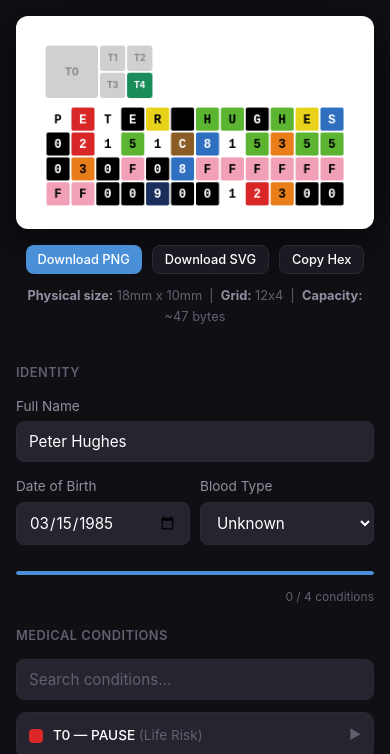
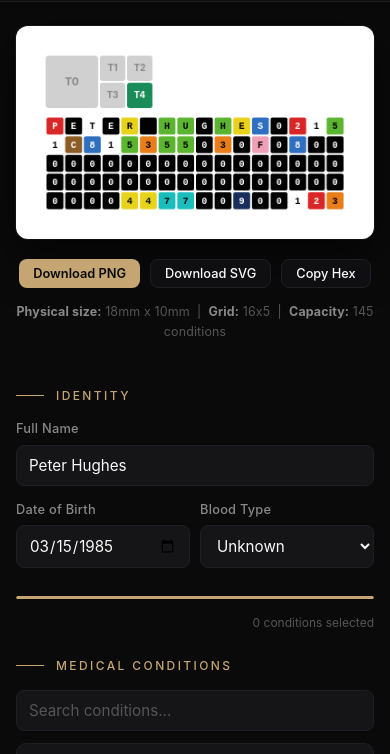
Before and after one commit to poncdashphughes/mediglyph-code, a website built with Vite: page index.html in a window 390 px wide. Shown: the part 55-809 px from the top of the page. Built offline with nearby package versions, Linux system fonts and the light colour scheme; a web font is replaced by a local one.

Commit message:
MediglyphCode v2.0: expanded capacity and brand restyle
- Bitfield encoding replaces 4-condition limit — all 145 conditions
  can now be encoded simultaneously using a 19-byte (152-bit) bitfield
- Grid expanded from 12×4 to 16×5 (80 cells, 40 bytes) within the
  same 18mm × 10mm physical dimensions
- Phone field expanded from 8 to 12 BCD digits for full international
  numbers
- Image decoder rewritten with 6-point mid-edge sampling and majority
  voting for reliable reads on smaller cells
- Full brand restyle: gold accent (#c5a572), Instrument Serif +
  Satoshi typography, #0a0a0b background, considered transitions

Co-Authored-By: Claude Opus 4.6 <noreply@anthropic.com>

```diff
--- a/index.html
+++ b/index.html
@@ -3,7 +3,7 @@
 <head>
   <meta charset="UTF-8">
   <meta name="viewport" content="width=device-width, initial-scale=1.0, viewport-fit=cover">
-  <meta name="theme-color" content="#0f0f14">
+  <meta name="theme-color" content="#0a0a0b">
   <meta name="apple-mobile-web-app-capable" content="yes">
   <meta name="apple-mobile-web-app-status-bar-style" content="black-translucent">
   <title>MediglyphCode</title>
@@ -21,7 +21,7 @@
         <span style="background: var(--tier-4)"></span>
       </div>
       MediglyphCode
-      <span class="version-badge">v1.2</span>
+      <span class="version-badge">v2.0</span>
     </div>
     <div class="tabs">
       <button class="tab active" data-tab="encoder">Encode</button>
@@ -44,8 +44,8 @@
         </div>
         <div class="preview-info">
           <strong>Physical size:</strong> 18mm x 10mm &nbsp;|&nbsp;
-          <strong>Grid:</strong> 12x4 &nbsp;|&nbsp;
-          <strong>Capacity:</strong> ~47 bytes
+          <strong>Grid:</strong> 16x5 &nbsp;|&nbsp;
+          <strong>Capacity:</strong> 145 conditions
         </div>
       </div>
 
@@ -79,7 +79,7 @@
 
         <!-- Capacity -->
         <div class="capacity-bar"><div class="capacity-fill" id="capacityFill"></div></div>
-        <div class="capacity-text" id="capacityText">0 / 4 conditions</div>
+        <div class="capacity-text" id="capacityText">0 conditions selected</div>
 
         <!-- Conditions -->
         <div class="section-title">Medical Conditions</div>
--- a/src/core/binary.ts
+++ b/src/core/binary.ts
@@ -1,6 +1,6 @@
 import type { PatientData, DecodedResult } from './types';
 import { BLOOD_TYPES } from './palette';
-import { CONDITIONS_MAP } from './conditions';
+import { CONDITIONS_MAP, CONDITION_BIT_INDEX, BIT_INDEX_TO_CODE, TOTAL_SELECTABLE_CONDITIONS } from './conditions';
 
 /**
  * Encode a character (A-Z, 0-9, space) as a 6-bit value.
@@ -53,24 +53,29 @@ function unpackName(bytes: number[]): string {
   return chars.join('').trim();
 }
 
+/** Number of bytes needed for condition bitfield */
+const BITFIELD_BYTES = 19; // 152 bits, covers all 145 selectable conditions
+
+/** Number of BCD bytes for phone (12 digits) */
+const PHONE_BYTES = 6;
+
 /**
  * Encode patient data into a byte array.
  *
- * Format (24 bytes = 48 nibbles = 12×4 grid):
- *   Byte 0:      Version (0x12 for v1.2)
- *   Byte 1:      Flags (tier presence bitmask)
- *   Bytes 2-10:  Name (12 chars, 6-bit packed into 9 bytes)
- *   Bytes 11-13: DOB (YY, MM, DD)
- *   Byte 14:     Blood type index (0-8)
- *   Bytes 15-18: Condition codes (up to 4, padded with 0xFF)
- *   Bytes 19-22: Phone (last 8 digits as BCD)
- *   Byte 23:     Reserved (0x00)
+ * Format v2.0 (40 bytes = 80 nibbles = 16×5 grid):
+ *   Byte 0:       Version (0x20 for v2.0)
+ *   Byte 1:       Flags (tier presence bitmask)
+ *   Bytes 2-10:   Name (12 chars, 6-bit packed into 9 bytes)
+ *   Bytes 11-13:  DOB (YY, MM, DD)
+ *   Byte 14:      Blood type index (0-8)
+ *   Bytes 15-33:  Condition bitfield (19 bytes = 152 bits)
+ *   Bytes 34-39:  Phone (12 digits as BCD, 6 bytes)
  */
 export function encodePatientData(patient: PatientData): number[] {
   const data: number[] = [];
 
   // Byte 0: Version
-  data.push(0x12);
+  data.push(0x20);
 
   // Byte 1: Flags
   let flags = 0;
@@ -97,31 +102,33 @@ export function encodePatientData(patient: PatientData): number[] {
   // Byte 14: Blood type
   data.push(patient.blood);
 
-  // Bytes 15-18: Conditions (up to 4)
-  const allConditions = [
-    ...patient.tier0.map(c => parseInt(c, 16)),
-    ...patient.tier1.map(c => parseInt(c, 16)),
-    ...patient.tier2.map(c => parseInt(c, 16)),
-    ...patient.tier3.map(c => parseInt(c, 16)),
-  ].slice(0, 4);
+  // Bytes 15-33: Condition bitfield (19 bytes)
+  const bitfield = new Uint8Array(BITFIELD_BYTES);
+  const allCodes = [
+    ...patient.tier0,
+    ...patient.tier1,
+    ...patient.tier2,
+    ...patient.tier3,
+  ];
+  for (const code of allCodes) {
+    const bitIdx = CONDITION_BIT_INDEX[code];
+    if (bitIdx !== undefined) {
+      const byteIdx = Math.floor(bitIdx / 8);
+      const bitPos = 7 - (bitIdx % 8);
+      bitfield[byteIdx] |= (1 << bitPos);
+    }
+  }
+  data.push(...bitfield);
 
-  while (allConditions.length < 4) {
-    allConditions.push(0xFF);
-  }
-  data.push(...allConditions);
-
-  // Bytes 19-22: Phone (last 8 digits as BCD)
-  const phoneDigits = patient.phone.replace(/\D/g, '').slice(-8).padStart(8, '0');
-  for (let i = 0; i < 4; i++) {
+  // Bytes 34-39: Phone (up to 12 digits as BCD)
+  const phoneDigits = patient.phone.replace(/\D/g, '').slice(-(PHONE_BYTES * 2)).padStart(PHONE_BYTES * 2, '0');
+  for (let i = 0; i < PHONE_BYTES; i++) {
     const high = parseInt(phoneDigits[i * 2]) || 0;
     const low = parseInt(phoneDigits[i * 2 + 1]) || 0;
     data.push((high << 4) | low);
   }
 
-  // Byte 23: Reserved
-  data.push(0x00);
-
-  // Total: 24 bytes = 48 nibbles = 12×4 grid
+  // Total: 40 bytes = 80 nibbles = 16×5 grid
   return data;
 }
 
@@ -133,7 +140,7 @@ export function dataToColorCells(data: number[]): number[] {
     cells.push((byte >> 4) & 0x0F);
     cells.push(byte & 0x0F);
   }
-  return cells.slice(0, 48); // 12×4
+  return cells.slice(0, 80); // 16×5
 }
 
 /** Decode nibbles back into patient data */
@@ -172,29 +179,35 @@ export function decodeColorData(nibbles: number[]): DecodedResult {
   // Blood type (byte 14)
   result.blood = BLOOD_TYPES[bytes[14]] || 'Unknown';
 
-  // Conditions (bytes 15-18)
-  for (let i = 15; i < 19; i++) {
-    const code = bytes[i];
-    if (code !== 0xFF && code !== 0xEE) {
-      const hexCode = code.toString(16).padStart(2, '0');
-      const label = CONDITIONS_MAP[hexCode] || hexCode;
-      if (code < 0x10) result.tier0.push(label);
-      else if (code < 0x38) result.tier1.push(label);
-      else if (code < 0x70) result.tier2.push(label);
-      else if (code < 0x8e) result.tier3.push(label);
+  // Conditions (bytes 15-33, bitfield)
+  for (let bitIdx = 0; bitIdx < TOTAL_SELECTABLE_CONDITIONS; bitIdx++) {
+    const byteIdx = 15 + Math.floor(bitIdx / 8);
+    const bitPos = 7 - (bitIdx % 8);
+    if (byteIdx < bytes.length && (bytes[byteIdx] >> bitPos) & 1) {
+      const code = BIT_INDEX_TO_CODE[bitIdx];
+      if (code) {
+        const label = CONDITIONS_MAP[code] || code;
+        const codeNum = parseInt(code, 16);
+        if (codeNum < 0x10) result.tier0.push(label);
+        else if (codeNum < 0x38) result.tier1.push(label);
+        else if (codeNum < 0x70) result.tier2.push(label);
+        else if (codeNum < 0x8e) result.tier3.push(label);
+      }
     }
   }
 
-  // Phone (bytes 19-22)
+  // Phone (bytes 34-39, 12 BCD digits)
   let phoneDigits = '';
-  for (let i = 19; i < 23 && i < bytes.length; i++) {
+  for (let i = 34; i < 40 && i < bytes.length; i++) {
     const byte = bytes[i];
     if (byte !== 0xEE) {
       phoneDigits += (byte >> 4).toString();
       phoneDigits += (byte & 0x0F).toString();
     }
   }
-  if (phoneDigits && phoneDigits !== '00000000') {
+  // Strip leading zeros but keep at least the meaningful digits
+  phoneDigits = phoneDigits.replace(/^0+/, '');
+  if (phoneDigits) {
     result.phone = phoneDigits;
   }
 
--- a/src/core/conditions.ts
+++ b/src/core/conditions.ts
@@ -214,6 +214,19 @@ export const CONDITIONS_MAP: Record<string, string> = Object.fromEntries(
   CONDITIONS.map(c => [c.code, c.label])
 );
 
+/**
+ * Sequential bit index for each condition (tiers 0-3 only, used in bitfield encoding).
+ * Maps hex code → bit position (0-based).
+ */
+const _selectableConditions = CONDITIONS.filter(c => c.tier <= 3);
+export const CONDITION_BIT_INDEX: Record<string, number> = Object.fromEntries(
+  _selectableConditions.map((c, i) => [c.code, i])
+);
+export const BIT_INDEX_TO_CODE: Record<number, string> = Object.fromEntries(
+  _selectableConditions.map((c, i) => [i, c.code])
+);
+export const TOTAL_SELECTABLE_CONDITIONS = _selectableConditions.length;
+
 /** Subcategory display names */
 export const SUBCATEGORY_LABELS: Record<string, string> = {
   cardiac: 'Cardiac',
--- a/src/core/glyph-layout.ts
+++ b/src/core/glyph-layout.ts
@@ -11,8 +11,8 @@ export function createLayout(pxPerMm: number = 20): GlyphLayout {
   const humanZoneWidth = t0Size + tSmallSize * 2; // 6mm
   const humanZoneHeight = t0Size; // 3mm
 
-  const dataGridCols = 12;
-  const dataGridRows = 4;
+  const dataGridCols = 16;
+  const dataGridRows = 5;
   const usableWidth = (18 - 1.5) * pxPerMm; // 16.5mm
   const dataCellSize = usableWidth / dataGridCols;
 
--- a/src/styles/global.css
+++ b/src/styles/global.css
@@ -1,4 +1,7 @@
+@import url('https://fonts.googleapis.com/css2?family=Instrument+Serif:ital@0;1&family=Satoshi:wght@400;500;600;700&display=swap');
+
 :root {
+  /* Tier colours (functional — not brand accent) */
   --tier-0: #D92626;
   --tier-1: #E87D1A;
   --tier-2: #2E6FBF;
@@ -6,40 +9,56 @@
   --tier-4: #1A8C5A;
   --inactive: #D0D0D0;
 
-  --bg-dark: #0f0f14;
-  --bg-card: #1a1a22;
-  --bg-input: #252530;
-  --border: #2a2a35;
-  --text-primary: #ffffff;
-  --text-secondary: #9090a0;
-  --text-muted: #606070;
-  --accent: #4A90D9;
+  /* Brand palette */
+  --gold: #c5a572;
+  --gold-dim: rgba(197, 165, 114, 0.15);
+  --gold-border: rgba(197, 165, 114, 0.3);
 
-  --font-body: -apple-system, BlinkMacSystemFont, 'Segoe UI', sans-serif;
+  --bg-primary: #0a0a0b;
+  --bg-elevated: rgba(17, 17, 19, 0.85);
+  --bg-input: #151517;
+  --border: #1f1f23;
+  --border-hover: #2a2a30;
+  --text-primary: #fafafa;
+  --text-secondary: #888888;
+  --text-muted: #555555;
+  --accent: var(--gold);
+
+  /* Typography */
+  --font-display: 'Instrument Serif', Georgia, serif;
+  --font-body: 'Satoshi', -apple-system, BlinkMacSystemFont, 'Segoe UI', sans-serif;
   --font-mono: 'SF Mono', 'Fira Code', monospace;
+
+  /* Motion */
+  --ease-out: cubic-bezier(0.16, 1, 0.3, 1);
 }
 
 * { box-sizing: border-box; margin: 0; padding: 0; }
 
 body {
   font-family: var(--font-body);
-  background: var(--bg-dark);
+  background: var(--bg-primary);
   color: var(--text-primary);
   line-height: 1.6;
   min-height: 100vh;
   min-height: 100dvh;
   overscroll-behavior: none;
   overflow-x: hidden;
+  font-size: 1rem;
+  -webkit-font-smoothing: antialiased;
+  -moz-osx-font-smoothing: grayscale;
 }
 
 /* ── Header ── */
 .app-header {
-  background: var(--bg-card);
+  background: var(--bg-elevated);
+  backdrop-filter: blur(12px);
+  -webkit-backdrop-filter: blur(12px);
   border-bottom: 1px solid var(--border);
-  padding: 10px 12px;
+  padding: 12px 16px;
   display: flex;
   align-items: center;
-  gap: 8px;
+  gap: 12px;
   position: sticky;
   top: 0;
   z-index: 100;
@@ -48,10 +67,13 @@ body {
 .logo {
   display: flex;
   align-items: center;
-  gap: 8px;
-  font-weight: 600;
-  font-size: 0.9rem;
+  gap: 10px;
+  font-family: var(--font-display);
+  font-weight: 400;
+  font-size: 1.15rem;
+  letter-spacing: -0.01em;
   min-width: 0;
+  color: var(--text-primary);
 }
 
 .logo-glyph {
@@ -66,12 +88,14 @@ body {
 }
 
 .version-badge {
-  background: var(--tier-4);
-  color: white;
-  padding: 2px 6px;
+  background: var(--gold-dim);
+  color: var(--gold);
+  padding: 2px 8px;
   border-radius: 4px;
-  font-size: 0.65rem;
+  font-family: var(--font-body);
+  font-size: 0.7rem;
   font-weight: 600;
+  letter-spacing: 0.05em;
   display: none;
 }
 
@@ -87,26 +111,28 @@ body {
 }
 
 .tab {
-  padding: 6px 16px;
+  padding: 7px 18px;
   background: transparent;
   border: 1px solid var(--border);
   border-radius: 6px;
   color: var(--text-secondary);
   font-family: var(--font-body);
   font-size: 0.85rem;
+  font-weight: 500;
   cursor: pointer;
-  transition: all 0.2s;
+  transition: all 0.3s var(--ease-out);
 }
 
 .tab:hover {
-  border-color: var(--accent);
+  border-color: var(--gold-border);
   color: var(--text-primary);
 }
 
 .tab.active {
-  background: var(--accent);
-  border-color: var(--accent);
-  color: #fff;
+  background: var(--gold);
+  border-color: var(--gold);
+  color: #0a0a0b;
+  font-weight: 600;
 }
 
 /* ── Main Layout (mobile-first) ── */
@@ -122,40 +148,52 @@ body {
 
 /* ── Buttons ── */
 .btn {
-  padding: 10px 20px;
+  padding: 10px 22px;
   border-radius: 8px;
   font-family: var(--font-body);
   font-size: 0.9rem;
   font-weight: 500;
   cursor: pointer;
-  transition: all 0.2s;
+  transition: all 0.3s var(--ease-out);
   border: none;
   touch-action: manipulation;
 }
 
-.btn-primary { background: var(--accent); color: #fff; }
-.btn-primary:hover { background: #5a9fe9; }
+.btn-primary {
+  background: var(--gold);
+  color: #0a0a0b;
+  font-weight: 600;
+}
+.btn-primary:hover {
+  background: #d4b682;
+  transform: translateY(-1px);
+}
 .btn-primary:active { transform: scale(0.97); }
 
 .btn-secondary {
-  background: var(--bg-card);
+  background: var(--bg-elevated);
   color: var(--text-primary);
   border: 1px solid var(--border);
 }
 
-.btn-secondary:hover { border-color: var(--accent); }
+.btn-secondary:hover {
+  border-color: var(--gold-border);
+  transform: translateY(-1px);
+}
 
 .btn-sm {
-  padding: 6px 12px;
+  padding: 6px 14px;
   font-size: 0.8rem;
 }
 
 /* ── Forms ── */
 label {
   display: block;
-  font-size: 0.85rem;
+  font-size: 0.8rem;
+  font-weight: 500;
   color: var(--text-secondary);
-  margin-bottom: 4px;
+  margin-bottom: 5px;
+  letter-spacing: 0.02em;
 }
 
 input[type="text"],
@@ -170,11 +208,13 @@ select {
   color: var(--text-primary);
   font-family: var(--font-body);
   font-size: 0.95rem;
+  transition: border-color 0.3s var(--ease-out);
 }
 
 input:focus, select:focus {
   outline: none;
-  border-color: var(--accent);
+  border-color: var(--gold);
+  box-shadow: 0 0 0 3px var(--gold-dim);
 }
 
 .form-group { margin-bottom: 14px; }
@@ -185,13 +225,43 @@ input:focus, select:focus {
   gap: 10px;
 }
 
+/* ── Section Titles ── */
+.section-title {
+  font-size: 0.75rem;
+  font-weight: 500;
+  color: var(--gold);
+  text-transform: uppercase;
+  letter-spacing: 0.2em;
+  margin-bottom: 14px;
+  margin-top: 24px;
+  display: flex;
+  align-items: center;
+  gap: 12px;
+}
+
+.section-title::before {
+  content: '';
+  display: block;
+  width: 28px;
+  height: 1px;
+  background: var(--gold);
+  flex-shrink: 0;
+}
+
+.section-title:first-child { margin-top: 0; }
+
 /* ── Tier Selector ── */
 .tier-selector {
   background: var(--bg-input);
   border: 1px solid var(--border);
   border-radius: 10px;
-  padding: 12px;
+  padding: 14px;
   margin-bottom: 10px;
+  transition: border-color 0.3s var(--ease-out);
+}
+
+.tier-selector:hover {
+  border-color: var(--border-hover);
 }
 
 .tier-header {
@@ -216,10 +286,11 @@ input:focus, select:focus {
 }
 
 .tier-count {
-  background: var(--accent);
-  color: #fff;
+  background: var(--gold);
+  color: #0a0a0b;
   font-size: 0.7rem;
-  padding: 1px 6px;
+  font-weight: 600;
+  padding: 1px 7px;
   border-radius: 10px;
   min-width: 20px;
   text-align: center;
@@ -227,7 +298,7 @@ input:focus, select:focus {
 
 .tier-chevron {
   color: var(--text-muted);
-  transition: transform 0.2s;
+  transition: transform 0.3s var(--ease-out);
   font-size: 0.8rem;
 }
 
@@ -237,7 +308,7 @@ input:focus, select:focus {
 
 .tier-body {
   display: none;
-  margin-top: 10px;
+  margin-top: 12px;
 }
 
 .tier-selector.expanded .tier-body {
@@ -248,7 +319,7 @@ input:focus, select:focus {
 .subcategory-tabs {
   display: flex;
   gap: 4px;
-  margin-bottom: 8px;
+  margin-bottom: 10px;
   overflow-x: auto;
   -webkit-overflow-scrolling: touch;
   scrollbar-width: none;
@@ -258,20 +329,26 @@ input:focus, select:focus {
 
 .subcategory-tab {
   padding: 4px 10px;
-  background: var(--bg-dark);
+  background: var(--bg-primary);
   border: 1px solid var(--border);
   border-radius: 6px;
   color: var(--text-muted);
   font-size: 0.75rem;
+  font-weight: 500;
   cursor: pointer;
   white-space: nowrap;
-  transition: all 0.2s;
+  transition: all 0.3s var(--ease-out);
+}
+
+.subcategory-tab:hover {
+  color: var(--text-secondary);
+  border-color: var(--border-hover);
 }
 
 .subcategory-tab.active {
-  background: var(--border);
-  color: var(--text-primary);
-  border-color: var(--text-muted);
+  background: var(--gold-dim);
+  color: var(--gold);
+  border-color: var(--gold-border);
 }
 
 /* ── Condition Chips ── */
@@ -282,15 +359,21 @@ input:focus, select:focus {
 }
 
 .condition-chip {
-  padding: 5px 10px;
-  background: var(--bg-dark);
+  padding: 5px 11px;
+  background: var(--bg-primary);
   border: 1px solid var(--border);
   border-radius: 20px;
   font-size: 0.78rem;
+  font-weight: 500;
   color: var(--text-secondary);
   cursor: pointer;
-  transition: all 0.15s;
+  transition: all 0.2s var(--ease-out);
   touch-action: manipulation;
+}
+
+.condition-chip:hover {
+  border-color: var(--border-hover);
+  color: var(--text-primary);
 }
 
 .condition-chip:active {
@@ -310,19 +393,21 @@ input:focus, select:focus {
 /* ── Search ── */
 .search-input {
   width: 100%;
-  padding: 8px 12px;
-  background: var(--bg-dark);
+  padding: 9px 12px;
+  background: var(--bg-input);
   border: 1px solid var(--border);
   border-radius: 8px;
   color: var(--text-primary);
   font-family: var(--font-body);
   font-size: 0.85rem;
   margin-bottom: 12px;
+  transition: border-color 0.3s var(--ease-out);
 }
 
 .search-input:focus {
   outline: none;
-  border-color: var(--accent);
+  border-color: var(--gold);
+  box-shadow: 0 0 0 3px var(--gold-dim);
 }
 
 .search-input::placeholder {
@@ -331,19 +416,19 @@ input:focus, select:focus {
 
 /* ── Glyph Preview ── */
 .glyph-preview-section {
-  padding: 20px 16px;
+  padding: 24px 16px;
   display: flex;
   flex-direction: column;
   align-items: center;
-  background: var(--bg-dark);
+  background: var(--bg-primary);
 }
 
 .glyph-output {
   background: #fff;
   padding: 16px;
   border-radius: 12px;
-  box-shadow: 0 12px 40px rgba(0,0,0,0.5);
-  margin-bottom: 16px;
+  box-shadow: 0 16px 48px rgba(0,0,0,0.6), 0 0 0 1px rgba(197, 165, 114, 0.1);
+  margin-bottom: 20px;
   max-width: 100%;
   overflow: hidden;
 }
@@ -363,50 +448,38 @@ input:focus, select:focus {
 
 .preview-info {
   text-align: center;
-  margin-top: 12px;
+  margin-top: 14px;
   color: var(--text-muted);
-  font-size: 0.8rem;
+  font-size: 0.78rem;
+  letter-spacing: 0.01em;
 }
 
 .preview-info strong { color: var(--text-secondary); }
 
 /* ── Encoder Panel ── */
 .encoder-form {
-  padding: 16px;
+  padding: 20px 16px;
   overflow-y: auto;
   flex: 1;
 }
 
-.section-title {
-  font-size: 0.8rem;
-  font-weight: 600;
-  color: var(--text-muted);
-  text-transform: uppercase;
-  letter-spacing: 0.5px;
-  margin-bottom: 12px;
-  margin-top: 20px;
-}
-
-.section-title:first-child { margin-top: 0; }
-
 /* ── Capacity Bar ── */
 .capacity-bar {
-  height: 4px;
+  height: 3px;
   background: var(--bg-input);
   border-radius: 2px;
-  margin: 12px 0;
+  margin: 14px 0;
   overflow: hidden;
 }
 
 .capacity-fill {
   height: 100%;
-  background: var(--accent);
+  background: var(--gold);
   border-radius: 2px;
-  transition: width 0.3s, background 0.3s;
+  transition: width 0.4s var(--ease-out), background 0.3s;
 }
 
 .capacity-fill.warning { background: var(--tier-1); }
-.capacity-fill.full { background: var(--tier-0); }
 
 .capacity-text {
   font-size: 0.75rem;
@@ -416,7 +489,7 @@ input:focus, select:focus {
 
 /* ── Decoder ── */
 .decoder-content {
-  padding: 16px;
+  padding: 20px 16px;
   flex: 1;
   display: flex;
   flex-direction: column;
@@ -425,19 +498,19 @@ input:focus, select:focus {
 .drop-zone {
   border: 2px dashed var(--border);
   border-radius: 12px;
-  padding: 32px 16px;
+  padding: 36px 16px;
   text-align: center;
   cursor: pointer;
-  transition: all 0.2s;
+  transition: all 0.3s var(--ease-out);
 }
 
 .drop-zone:hover,
 .drop-zone.dragover {
-  border-color: var(--accent);
-  background: rgba(74, 144, 217, 0.05);
+  border-color: var(--gold);
+  background: var(--gold-dim);
 }
 
-.drop-zone-icon { font-size: 36px; margin-bottom: 12px; opacity: 0.5; }
+.drop-zone-icon { font-size: 36px; margin-bottom: 12px; opacity: 0.4; }
 .drop-zone-text { color: var(--text-secondary); font-size: 0.9rem; }
 .drop-zone-hint { font-size: 0.8rem; color: var(--text-muted); margin-top: 4px; }
 
@@ -456,9 +529,10 @@ input:focus, select:focus {
 
 /* ── Decoded Output ── */
 .decoded-output {
-  background: var(--bg-card);
+  background: var(--bg-elevated);
+  border: 1px solid var(--border);
   border-radius: 10px;
-  padding: 16px;
+  padding: 18px;
   margin-top: 16px;
   display: none;
 }
@@ -468,16 +542,17 @@ input:focus, select:focus {
 .decoded-header {
   display: flex;
   align-items: center;
-  gap: 12px;
-  margin-bottom: 14px;
-  padding-bottom: 14px;
+  gap: 14px;
+  margin-bottom: 16px;
+  padding-bottom: 16px;
   border-bottom: 1px solid var(--border);
 }
 
 .decoded-avatar {
-  width: 42px;
-  height: 42px;
-  background: linear-gradient(135deg, var(--accent), var(--tier-3));
+  width: 44px;
+  height: 44px;
+  background: var(--gold-dim);
+  border: 1px solid var(--gold-border);
   border-radius: 50%;
   display: flex;
   align-items: center;
@@ -486,7 +561,11 @@ input:focus, select:focus {
   flex-shrink: 0;
 }
 
-.decoded-name { font-size: 1.1rem; font-weight: 600; }
+.decoded-name {
+  font-family: var(--font-display);
+  font-size: 1.2rem;
+  font-weight: 400;
+}
 .decoded-meta { font-size: 0.8rem; color: var(--text-muted); }
 
 .decoded-tiers {
@@ -499,9 +578,10 @@ input:focus, select:focus {
   display: flex;
   align-items: flex-start;
   gap: 10px;
-  padding: 10px;
+  padding: 12px;
   background: var(--bg-input);
   border-radius: 8px;
+  border: 1px solid var(--border);
 }
 
 .decoded-tier-dot {
@@ -513,7 +593,7 @@ input:focus, select:focus {
 }
 
 .decoded-tier-content { flex: 1; }
-.decoded-tier-label { font-size: 0.75rem; color: var(--text-muted); margin-bottom: 2px; }
+.decoded-tier-label { font-size: 0.75rem; color: var(--text-muted); margin-bottom: 3px; letter-spacing: 0.02em; }
 .decoded-tier-value { font-size: 0.9rem; }
 
 /* ── Camera ── */
@@ -538,7 +618,7 @@ input:focus, select:focus {
   width: 70%;
   max-width: 280px;
   aspect-ratio: 18 / 10;
-  border: 2px solid rgba(255, 255, 255, 0.4);
+  border: 2px solid rgba(197, 165, 114, 0.5);
   border-radius: 6px;
   pointer-events: none;
 }
@@ -549,7 +629,7 @@ input:focus, select:focus {
   bottom: -28px;
   left: 50%;
   transform: translateX(-50%);
-  color: rgba(255, 255, 255, 0.6);
+  color: rgba(255, 255, 255, 0.5);
   font-size: 0.75rem;
   white-space: nowrap;
 }
@@ -566,6 +646,7 @@ input:focus, select:focus {
   margin-top: 16px;
   padding: 12px;
   background: var(--bg-input);
+  border: 1px solid var(--border);
   border-radius: 8px;
   font-family: var(--font-mono);
   font-size: 0.7rem;
@@ -597,7 +678,7 @@ input:focus, select:focus {
 @media (min-width: 768px) {
   .encoder-view.active {
     display: grid;
-    grid-template-columns: 400px 1fr;
+    grid-template-columns: 420px 1fr;
     grid-template-rows: 1fr;
   }
 
@@ -606,11 +687,12 @@ input:focus, select:focus {
     border-right: 1px solid var(--border);
     max-height: calc(100vh - 52px);
     max-height: calc(100dvh - 52px);
+    padding: 24px 20px;
   }
 
   .glyph-preview-section {
     order: 1;
     justify-content: center;
-    padding: 40px;
+    padding: 48px;
   }
 }
```
Also changed, not shown: src/decoder/decode-pipeline.ts (+41 -16 lines), src/main.ts (+5 -7 lines), .claude/launch.json.
